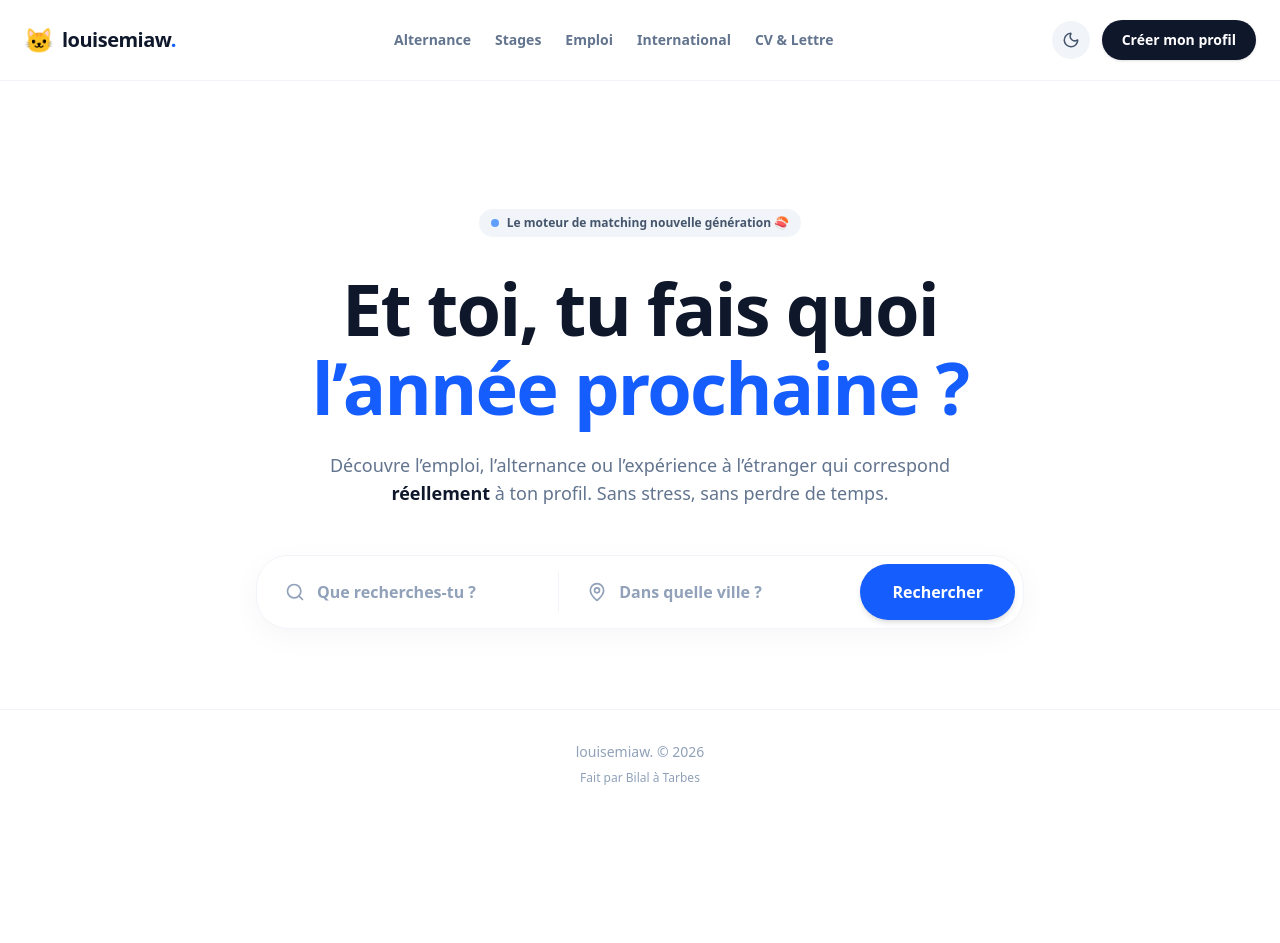
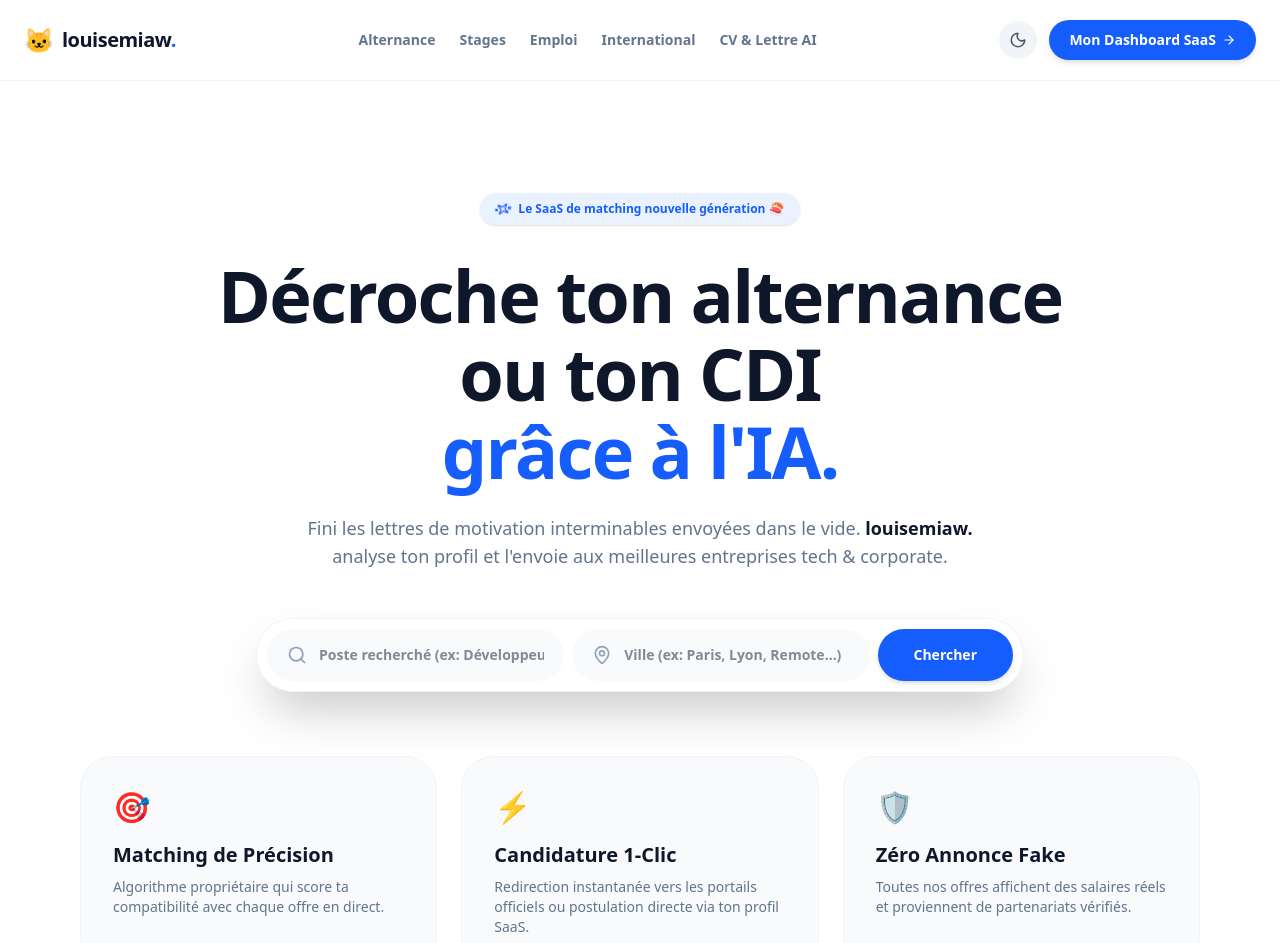
Before and after one commit to tchikibinks/louisemiaw, a Next.js app: page / in a window 1280 px wide. Shown: the top 943 px of the page. Before the commit the page ends 818 px from the top, so only its background shows below. Built offline with nearby package versions, Linux system fonts and the light colour scheme.

Commit message:
Transformation totale en SaaS ultra pro avec dashboard et design revolutionnaire

```diff
--- a/src/app/page.tsx
+++ b/src/app/page.tsx
@@ -1,13 +1,12 @@
 'use client';
 import Link from 'next/link';
-import { Search, MapPin, Moon, Sun, Sparkles } from 'lucide-react';
+import { Search, MapPin, Moon, Sun, Sparkles, ArrowRight, ShieldCheck, Zap } from 'lucide-react';
 import { useState, useEffect } from 'react';
 
 export default function HomePage() {
   const [isDark, setIsDark] = useState(false);
 
   useEffect(() => {
-    // Vérifie si le mode sombre est déjà actif au chargement
     if (document.documentElement.classList.contains('dark')) {
       setIsDark(true);
     }
@@ -16,11 +15,9 @@
   const toggleTheme = () => {
     if (isDark) {
       document.documentElement.classList.remove('dark');
-      localStorage.theme = 'light';
       setIsDark(false);
     } else {
       document.documentElement.classList.add('dark');
-      localStorage.theme = 'dark';
       setIsDark(true);
     }
   };
@@ -28,10 +25,11 @@
   return (
     <div className="min-h-screen bg-white dark:bg-slate-950 text-slate-900 dark:text-slate-50 flex flex-col font-sans transition-colors duration-300">
 
-      <header className="bg-white/80 dark:bg-slate-950/80 backdrop-blur-md border-b border-slate-100 dark:border-slate-800 sticky top-0 z-50 transition-colors duration-300">
+      {/* HEADER */}
+      <header className="bg-white/80 dark:bg-slate-950/80 backdrop-blur-md border-b border-slate-100 dark:border-slate-800 sticky top-0 z-50">
         <div className="max-w-7xl mx-auto px-6 h-20 flex items-center justify-between">
           <Link href="/" className="flex items-center gap-2 group">
-            <span className="text-2xl transition-transform group-hover:scale-110">🐱</span>
+            <span className="text-2xl">🐱</span>
             <span className="text-xl font-black tracking-tight text-slate-900 dark:text-white">
               louisemiaw<span className="text-blue-600">.</span>
             </span>
@@ -42,58 +40,73 @@
             <Link href="/stages" className="hover:text-slate-900 dark:hover:text-white transition">Stages</Link>
             <Link href="/emploi" className="hover:text-slate-900 dark:hover:text-white transition">Emploi</Link>
             <Link href="/international" className="hover:text-slate-900 dark:hover:text-white transition">International</Link>
-            <Link href="/cv-builder" className="hover:text-slate-900 dark:hover:text-white transition">CV & Lettre</Link>
+            <Link href="/cv-builder" className="hover:text-slate-900 dark:hover:text-white transition">CV & Lettre AI</Link>
           </nav>
 
           <div className="flex items-center gap-3">
-            <button
-              onClick={toggleTheme}
-              className="p-2.5 rounded-full bg-slate-100 dark:bg-slate-800 text-slate-600 dark:text-slate-300 hover:bg-slate-200 dark:hover:bg-slate-700 transition cursor-pointer"
-              title="Changer de thème"
-            >
+            <button onClick={toggleTheme} className="p-2.5 rounded-full bg-slate-100 dark:bg-slate-800 text-slate-600 dark:text-slate-300 transition">
               {isDark ? <Sun size={18} /> : <Moon size={18} />}
             </button>
-            <Link href="/projet" className="px-5 py-2.5 text-sm font-bold text-white bg-slate-900 dark:bg-blue-600 hover:bg-slate-800 dark:hover:bg-blue-700 rounded-full shadow-sm transition hidden sm:block">
-              Créer mon profil
+            <Link href="/dashboard" className="px-5 py-2.5 text-sm font-bold text-white bg-blue-600 hover:bg-blue-700 rounded-full shadow-md transition flex items-center gap-1.5">
+              Mon Dashboard SaaS <ArrowRight size={14}/>
             </Link>
           </div>
         </div>
       </header>
 
-      <main className="flex-1 flex flex-col items-center text-center px-4 pt-32 pb-20 bg-[radial-gradient(ellipse_at_top,_var(--tw-gradient-stops))] from-slate-50 via-white to-white dark:from-slate-900 dark:via-slate-950 dark:to-slate-950 transition-colors duration-300">
-
-        <div className="inline-flex items-center gap-2 px-3 py-1.5 rounded-full bg-slate-100 dark:bg-slate-800 text-slate-600 dark:text-slate-300 text-xs font-bold mb-8 transition-colors">
-          <span className="w-2 h-2 rounded-full bg-blue-500 animate-pulse"></span>
-          Le moteur de matching nouvelle génération 🍣
+      {/* HERO SECTION */}
+      <main className="flex-1 flex flex-col items-center text-center px-4 pt-28 pb-20">
+        <div className="inline-flex items-center gap-2 px-4 py-2 rounded-full bg-blue-500/10 text-blue-600 dark:text-blue-400 text-xs font-extrabold mb-8 shadow-sm">
+          <Sparkles size={14} className="animate-spin"/> Le SaaS de matching nouvelle génération 🍣
         </div>
 
-        <h1 className="text-5xl sm:text-7xl font-black tracking-tight max-w-4xl mb-6 text-slate-900 dark:text-white leading-[1.1] transition-colors">
-          Et toi, tu fais quoi <br/>
-          <span className="text-blue-600">l’année prochaine ?</span>
+        <h1 className="text-5xl sm:text-7xl font-black tracking-tight max-w-4xl mb-6 text-slate-900 dark:text-white leading-[1.08]">
+          Décroche ton alternance ou ton CDI <br/>
+          <span className="text-blue-600">grâce à l'IA.</span>
         </h1>
 
-        <p className="text-lg text-slate-500 dark:text-slate-400 max-w-2xl mb-12 font-medium transition-colors">
-          Découvre l’emploi, l’alternance ou l’expérience à l’étranger qui correspond <strong className="text-slate-900 dark:text-white">réellement</strong> à ton profil. Sans stress, sans perdre de temps.
+        <p className="text-lg text-slate-500 dark:text-slate-400 max-w-2xl mb-12 font-medium">
+          Fini les lettres de motivation interminables envoyées dans le vide. <strong className="text-slate-900 dark:text-white">louisemiaw.</strong> analyse ton profil et l'envoie aux meilleures entreprises tech & corporate.
         </p>
 
-        <div className="bg-white dark:bg-slate-900 p-2 rounded-[2rem] shadow-[0_8px_30px_rgb(0,0,0,0.04)] dark:shadow-[0_8px_30px_rgb(0,0,0,0.3)] border border-slate-100 dark:border-slate-800 flex flex-col md:flex-row gap-2 max-w-3xl w-full transition-all">
-          <div className="flex-1 flex items-center px-5 py-3.5 bg-transparent rounded-full focus-within:bg-slate-50 dark:focus-within:bg-slate-800/50 transition">
+        {/* BARRE DE RECHERCHE ACCUEIL */}
+        <div className="bg-white dark:bg-slate-900 p-2.5 rounded-[2.5rem] shadow-2xl border border-slate-100 dark:border-slate-800 flex flex-col md:flex-row gap-2 max-w-3xl w-full mb-16">
+          <div className="flex-1 flex items-center px-5 py-4 bg-slate-50 dark:bg-slate-800/50 rounded-full">
             <Search className="text-slate-400 mr-3 shrink-0" size={20} />
-            <input type="text" placeholder="Que recherches-tu ?" className="bg-transparent outline-none w-full font-semibold text-slate-900 dark:text-white placeholder-slate-400 dark:placeholder-slate-500" />
+            <input type="text" placeholder="Poste recherché (ex: Développeur, Marketing...)" className="bg-transparent outline-none w-full font-semibold text-slate-900 dark:text-white text-sm" />
           </div>
-          <div className="hidden md:block w-px bg-slate-100 dark:bg-slate-800 my-2"></div>
-          <div className="flex-1 flex items-center px-5 py-3.5 bg-transparent rounded-full focus-within:bg-slate-50 dark:focus-within:bg-slate-800/50 transition">
+          <div className="flex-1 flex items-center px-5 py-4 bg-slate-50 dark:bg-slate-800/50 rounded-full">
             <MapPin className="text-slate-400 mr-3 shrink-0" size={20} />
-            <input type="text" placeholder="Dans quelle ville ?" className="bg-transparent outline-none w-full font-semibold text-slate-900 dark:text-white placeholder-slate-400 dark:placeholder-slate-500" />
+            <input type="text" placeholder="Ville (ex: Paris, Lyon, Remote...)" className="bg-transparent outline-none w-full font-semibold text-slate-900 dark:text-white text-sm" />
           </div>
-          <Link href="/alternance" className="bg-blue-600 hover:bg-blue-700 text-white font-bold px-8 py-4 rounded-full transition flex items-center justify-center gap-2 shadow-md">
-            Rechercher
+          <Link href="/alternance" className="bg-blue-600 hover:bg-blue-700 text-white font-extrabold px-9 py-4 rounded-full transition flex items-center justify-center text-sm shadow-md">
+            Chercher
           </Link>
+        </div>
+
+        {/* SECTION VALEURS */}
+        <div className="grid grid-cols-1 md:grid-cols-3 gap-6 max-w-6xl w-full px-4 text-left">
+          <div className="p-8 rounded-[2rem] bg-slate-50 dark:bg-slate-900/50 border border-slate-100 dark:border-slate-800">
+            <div className="text-3xl mb-4">🎯</div>
+            <h3 className="text-xl font-bold mb-2">Matching de Précision</h3>
+            <p className="text-slate-500 dark:text-slate-400 text-sm font-medium">Algorithme propriétaire qui score ta compatibilité avec chaque offre en direct.</p>
+          </div>
+          <div className="p-8 rounded-[2rem] bg-slate-50 dark:bg-slate-900/50 border border-slate-100 dark:border-slate-800">
+            <div className="text-3xl mb-4">⚡</div>
+            <h3 className="text-xl font-bold mb-2">Candidature 1-Clic</h3>
+            <p className="text-slate-500 dark:text-slate-400 text-sm font-medium">Redirection instantanée vers les portails officiels ou postulation directe via ton profil SaaS.</p>
+          </div>
+          <div className="p-8 rounded-[2rem] bg-slate-50 dark:bg-slate-900/50 border border-slate-100 dark:border-slate-800">
+            <div className="text-3xl mb-4">🛡️</div>
+            <h3 className="text-xl font-bold mb-2">Zéro Annonce Fake</h3>
+            <p className="text-slate-500 dark:text-slate-400 text-sm font-medium">Toutes nos offres affichent des salaires réels et proviennent de partenariats vérifiés.</p>
+          </div>
         </div>
       </main>
 
-      <footer className="py-8 border-t border-slate-100 dark:border-slate-800 text-center flex flex-col items-center justify-center gap-2 text-sm text-slate-400 dark:text-slate-500 font-medium transition-colors">
-        <span>louisemiaw. © 2026</span>
+      {/* FOOTER */}
+      <footer className="py-8 border-t border-slate-100 dark:border-slate-800 text-center flex flex-col items-center justify-center gap-2 text-sm text-slate-400 dark:text-slate-500 font-medium">
+        <span>louisemiaw. © 2026 — Le SaaS de référence</span>
         <span className="text-xs">Fait par Bilal à Tarbes</span>
       </footer>
     </div>
```
Also changed, not shown: src/app/dashboard/page.tsx (added, +105 -0 lines).
